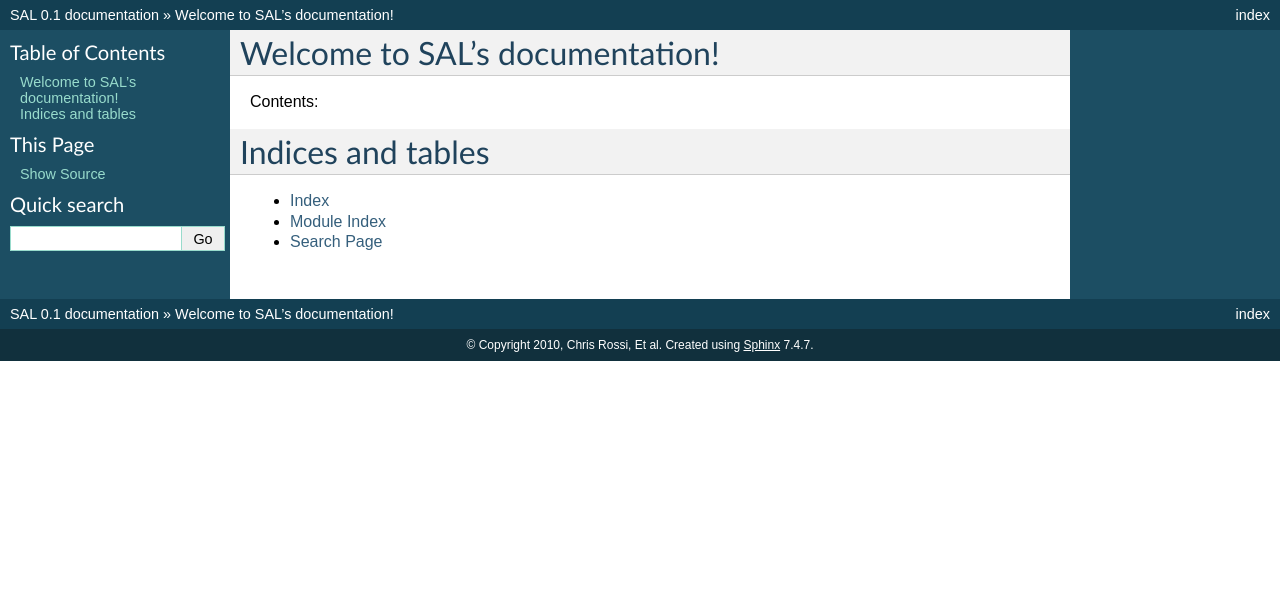
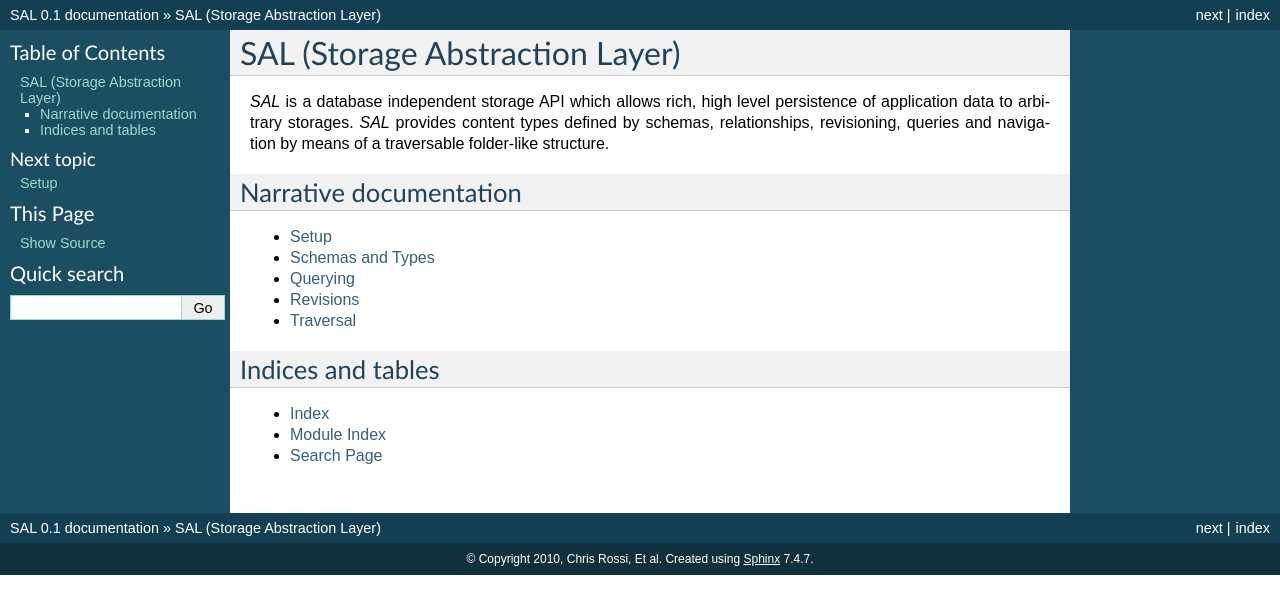
Before and after one commit to chrisrossi/pyramid_sal, a Sphinx documentation site: the page built from docs/index.rst, in a window 1280 px wide. Shown: the top 614 px of the page. Built offline with Sphinx 7.4.7, drawn with Linux system fonts in a browser that asks for light colours.

Commit message:
Basic outline.

```diff
--- a/docs/index.rst
+++ b/docs/index.rst
@@ -1,15 +1,25 @@
-.. SAL documentation master file, created by
-   sphinx-quickstart on Mon Nov 29 16:58:22 2010.
-   You can adapt this file completely to your liking, but it should at least
-   contain the root `toctree` directive.
+.. _index:
 
-Welcome to SAL's documentation!
+===============================
+SAL (Storage Abstraction Layer)
 ===============================
 
-Contents:
+`SAL` is a database independent storage API which allows rich, high level
+persistence of application data to arbitrary storages.  `SAL` provides
+content types defined by schemas, relationships, revisioning, queries and
+navigation by means of a traversable folder-like structure.
+
+Narrative documentation
+=======================
 
 .. toctree::
    :maxdepth: 2
+
+   narr/setup
+   narr/schemas_and_types
+   narr/querying
+   narr/revisions
+   narr/traversal
 
 Indices and tables
 ==================
--- /dev/null
+++ b/docs/narr/querying.rst
@@ -0,0 +1,2 @@
+Querying
+========
--- /dev/null
+++ b/docs/narr/revisions.rst
@@ -0,0 +1,2 @@
+Revisions
+=========
--- /dev/null
+++ b/docs/narr/schemas_and_types.rst
@@ -0,0 +1,2 @@
+Schemas and Types
+=================
--- /dev/null
+++ b/docs/narr/setup.rst
@@ -0,0 +1,2 @@
+Setup
+=====
--- /dev/null
+++ b/docs/narr/traversal.rst
@@ -0,0 +1,2 @@
+Traversal
+=========
```
Also changed, not shown: 1 other file.
